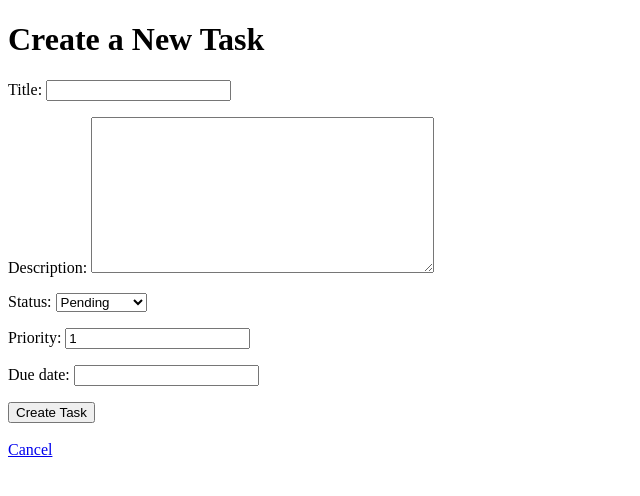
After one commit to rohitkshirsagar19/Django-Todo-App, a Django app: template todos/templates/todos/task_form.html in a window 1280 px wide. The commit adds this page. Shown: the top 496 px of the page, without its empty margins (0-640 px from the left). Run offline with Django 5.2, Linux system fonts and the light colour scheme; the template is opened without the code that fills it: values that come from a table or form of the project are taken from there, others are empty; parts of the project's set-up code (start-up, migrations or seed data) failed here and were passed over.

Commit message:
FEAT: Added create task feature

```diff
--- /dev/null
+++ b/todos/forms.py
@@ -0,0 +1,7 @@
+from django import forms
+from .models import Task
+
+class TaskForm(forms.ModelForm):
+    class Meta:
+        model = Task
+        fields = ['title','description','status','priority','due_date']
--- /dev/null
+++ b/todos/templates/todos/task_form.html
@@ -0,0 +1,16 @@
+<!DOCTYPE html>
+<html lang="en">
+<head>
+    <title>Create Task</title>
+</head>
+<body>
+    <h1>Create a New Task</h1>
+    <form method="post">
+        {% csrf_token %}
+        {{ form.as_p }}
+        <button type="submit">Create Task</button>
+    </form>
+    <br>
+    <a href="{% url 'task_list' %}">Cancel</a>
+</body>
+</html>
--- a/todos/templates/todos/task_list.html
+++ b/todos/templates/todos/task_list.html
@@ -7,6 +7,7 @@
 <body>
     <h1>My Tasks</h1>
     <ul>
+        <a href="{% url 'task_create' %}">Create New Task</a> <ul></ul>
         {% for task in tasks %}
             <li>
                 <strong><a href="{% url 'task_detail' task.pk %}">{{ task.title }}</a></strong>
--- a/todos/urls.py
+++ b/todos/urls.py
@@ -3,5 +3,8 @@ from django.urls import path
 
 urlpatterns = [
     path('',views.task_list,name='task_list'),
-    path('task/<int:pk>/',views.task_detail,name='task_detail',)
+    path('task/<int:pk>/',views.task_detail,name='task_detail'),
+    path('create/',views.task_create,name='task_create'),
+    path('task/<int:pk>/update/',views.task_update,name='task_update'),
+
 ]
```
Also changed, not shown: todos/views.py (+16 -1 lines).
